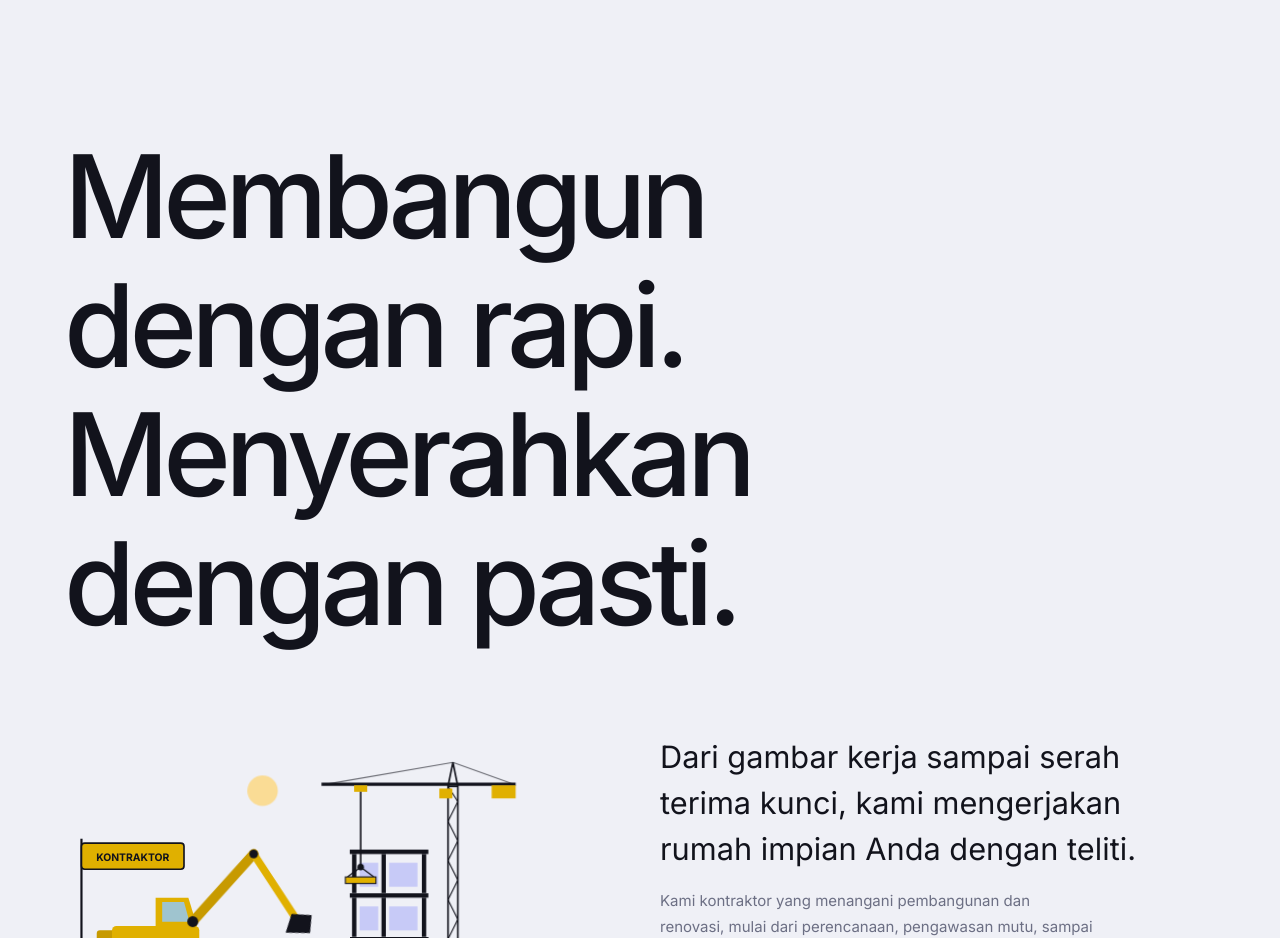
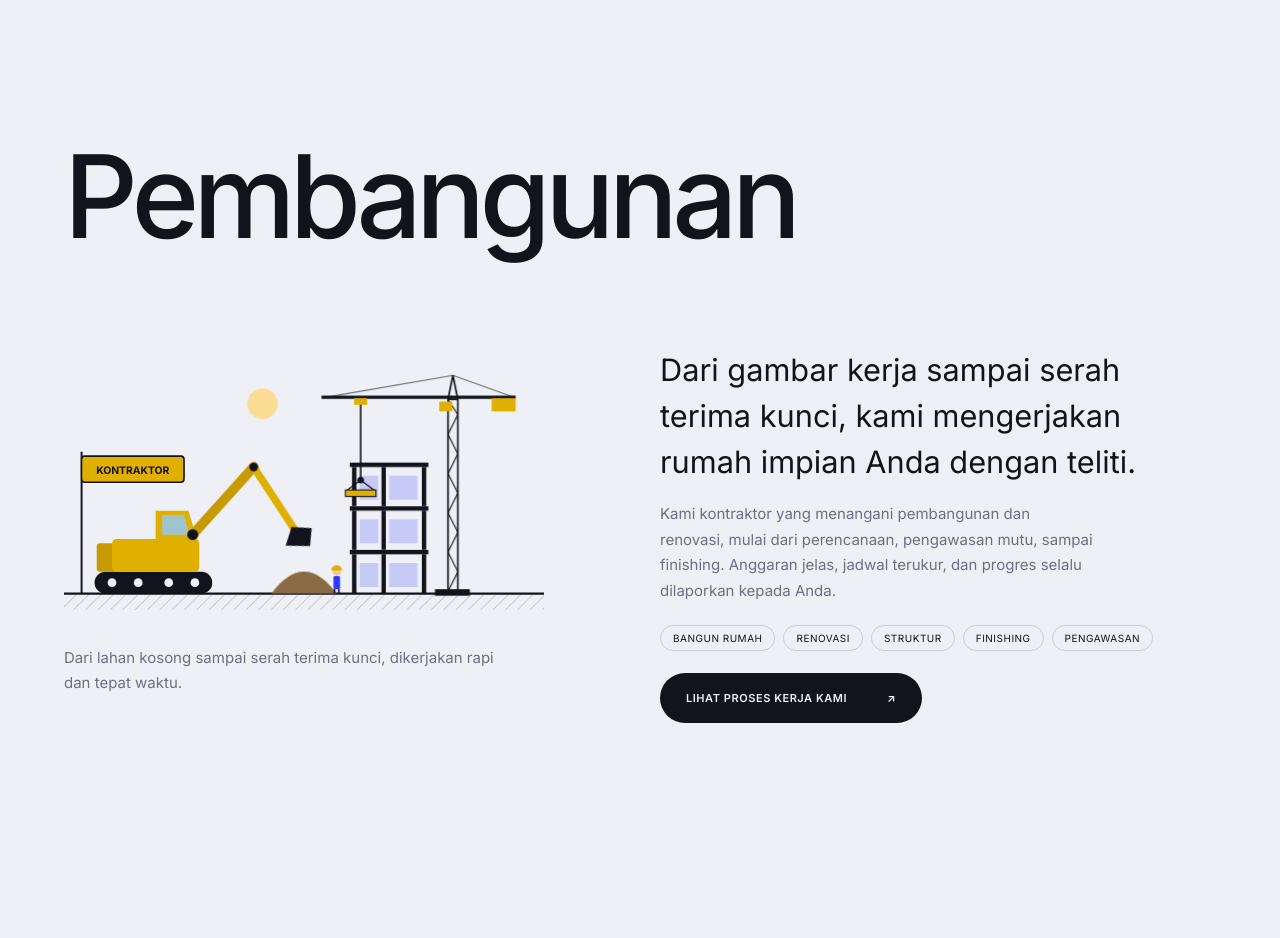
Before and after one commit to bintgrmdhn/Website-Pembelian-Rumah, a plain HTML site: page index.html in a window 1280 px wide. Shown: the part 3940-4878 px from the top of the page. Drawn offline with nearby package versions, Linux system fonts and the light colour scheme.

Commit message:
Ganti judul bagian Tentang menjadi "Pembangunan"
Co-Authored-By: Claude Sonnet 5.5 <noreply@anthropic.com>
Claude-Session: https://claude.ai/code/session_01NeTNpdBLDGn37P2FBXgifm

```diff
--- a/index.html
+++ b/index.html
@@ -54,7 +54,7 @@
 <div class="lh-cv" id="lhw"><canvas id="lhc" aria-label="Peta lahan 3D"></canvas><div id="lhl"></div>
 <div class="lh-n"><svg viewBox="0 0 44 44"><circle cx="22" cy="22" r="20" fill="none" stroke="currentColor" opacity=".3"/><g id="lhna" style="transform-origin:22px 22px"><path d="M22 10l6 12H16z" fill="var(--blue)"/><path d="M22 34l-6-12h12z" fill="currentColor" opacity=".25"/><text x="22" y="8.5" text-anchor="middle" font-size="7" font-weight="700" fill="currentColor">U</text></g></svg></div>
 <div class="lh-vw"><button class="lh-v on" data-v="3d">Tampilan 3D</button><button class="lh-v" data-v="top">Tampak atas</button></div></div></div></section>
-<section id="tentang" class="wrap"><h2>Membangun dengan rapi. Menyerahkan dengan pasti.</h2>
+<section id="tentang" class="wrap"><h2>Pembangunan</h2>
 <div class="two"><div class="cons"><svg viewBox="0 0 440 260" role="img" aria-label="Ilustrasi kontraktor: ekskavator menggali dan crane mengangkat material di proyek bangunan">
 <defs><pattern id="hch" width="8" height="8" patternUnits="userSpaceOnUse" patternTransform="rotate(45)"><line x1="0" y1="0" x2="0" y2="8" stroke="currentColor" stroke-width="1" opacity=".3"/></pattern></defs>
 <circle class="sun" cx="182" cy="52" r="14" fill="#ffd36b" opacity=".6"/>
```
